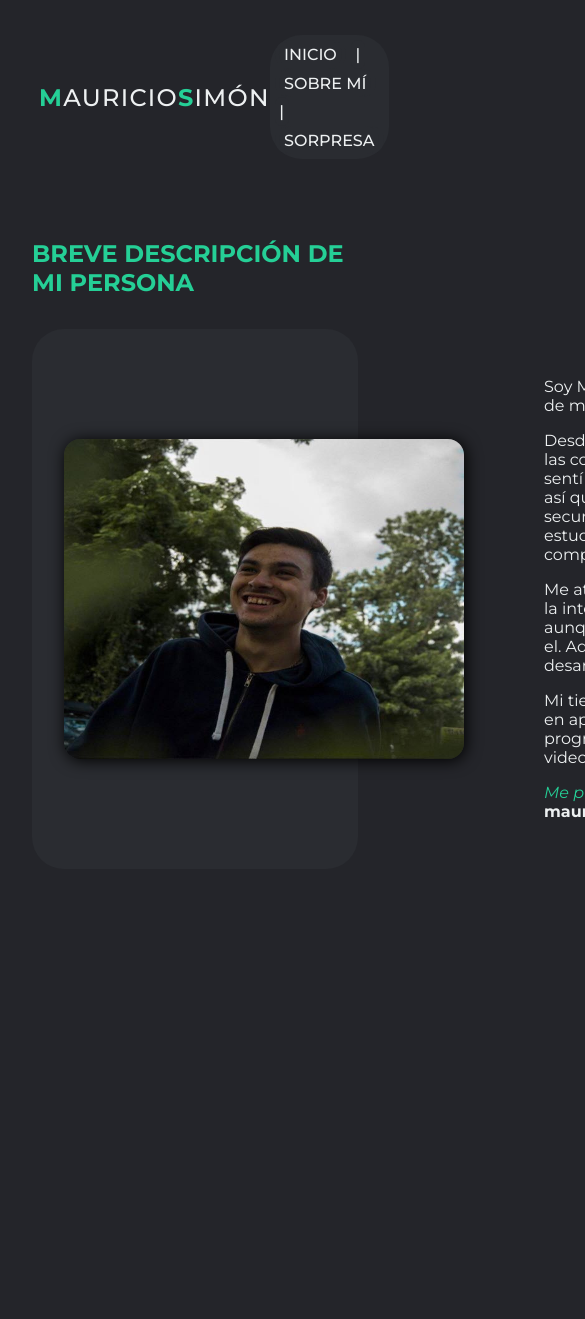
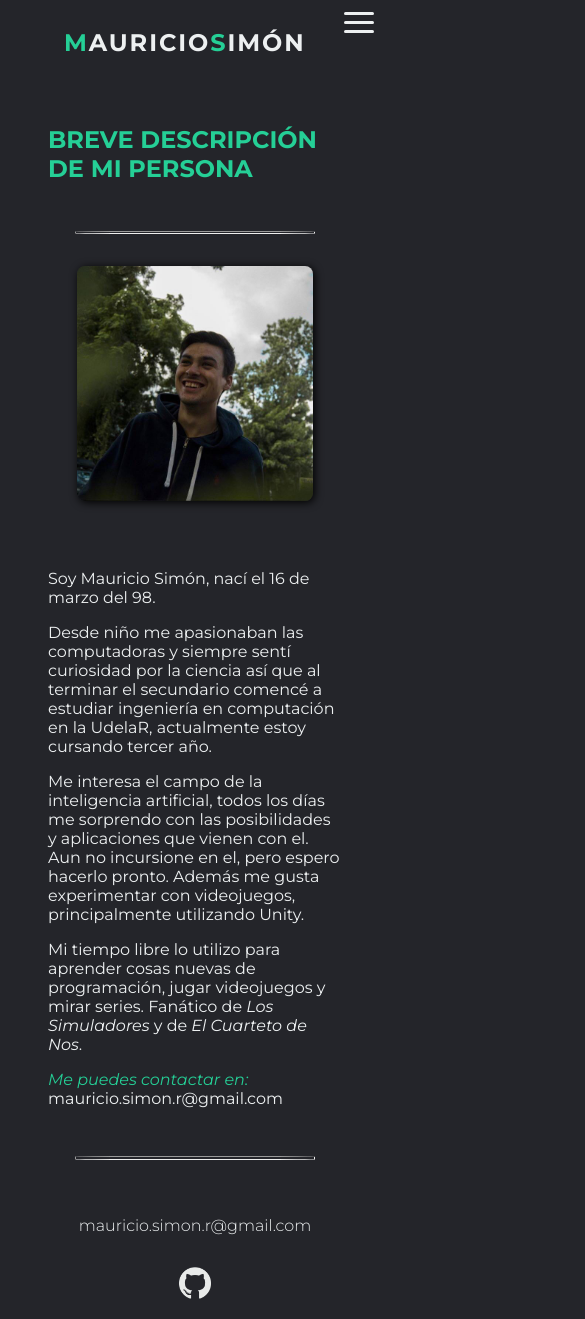
Before and after one commit to msimonr/msimonr.github.io, a plain HTML site: page pages/about.html in a window 390 px wide. Shown: the top 1319 px of the page, 585 px wide, since content can reach past the window. Before the commit the page ends 933 px from the top, so only its background shows below. Drawn offline with Linux system fonts and the light colour scheme.

Commit message:
responsive inicio & sobre mi

```diff
--- a/pages/about.html
+++ b/pages/about.html
@@ -1,5 +1,6 @@
 <!DOCTYPE html>
 <html lang="es">
+
 <head>
     <meta charset="UTF-8">
     <meta http-equiv="X-UA-Compatible" content="IE=edge">
@@ -7,38 +8,71 @@
     <title>Portfolio MS</title>
     <link rel="stylesheet" href="../style.css">
 </head>
+
 <body>
+
     <!-- Navegacion -->
-    <header>
-        <div id="logoName">
-            <p id="logo"><span class="first">M</span>auricio<span class="first">S</span>imón</p>
+    <nav class="navbar">
+        <div class="logoName">
+            <span class="first">M</span>auricio<span class="first">S</span>imón
         </div>
-        <nav class="menu">
-            <ul class="menuLinks">
+        <a href="#" class="toggle-button">
+            <span class="bar"></span>
+            <span class="bar"></span>
+            <span class="bar"></span>
+        </a>
+        <div class="navbar-links">
+            <ul>
                 <li><a href="../index.html">Inicio</a></li>
-                <li class="separador">|</li>
                 <li><a href="about.html">Sobre mí</a></li>
-                <li class="separador">|</li>
-                <li><a href="snake.html"> Sorpresa</a></li>
+                <li><a href="snake.html"> Snake</a></li>
             </ul>
-        </nav>
-    </header>
+        </div>
+    </nav>
     <!-- Navegacion -->
-    <div class="contentBox">
-        <h2>Breve descripción de mi persona</h2>
-        <!-- <p>Una lista de algunos proyectos personales con el fin de practicar o aprender una determinada habilidad o tecnología.</p> -->
-        <div class="box">
-            <img class="img perfil" src="../img/me.jpg">
-                <div class="description-box">
-                    <!-- <h3><a href="https://play.google.com/store/apps/details?id=com.dinouy.flexiblestickman&hl=es_UY">Flexible Stickman</a></h3> -->
-                    <p>Soy Mauricio Simón, nací el 16 de marzo del 98.</p>
-                    <p>Desde niño me apasionaban las computadoras y siempre sentí curiosidad por la ciencia así que al terminar el secundario comencé a estudiar ingeniería en computación, en la UdelaR.</p>
-                    <p>Me atrae mucho el campo de la inteligencia artificial, aunque aún no incursione en el. Además me interesa el desarrollo de videojuegos.</p>
-                    <p>Mi tiempo libre lo suelo gastar en aprender cosas nuevas de programación, jugar videojuegos y/o mirar series.</p>
-                    <p><span class="resalte">Me puedes contactar en:</span> <b>mauricio.simon.r@gmail.com</b></p>
-                </div>
+
+    <!-- Contenido -->
+    <div class="container">
+        <div class="container-head">
+            <h2>Breve descripción de mi persona</h2>
         </div>
+        <hr class="divisor">
+        <div class="container-row">
+            <div class="row-img">
+                <img id="img-perfil" src="../img/me.jpg">
+            </div>
+            <div class="row-description mi-persona">
+                <p>Soy Mauricio Simón, nací el 16 de marzo del 98.</p>
+                <p>Desde niño me apasionaban las computadoras y siempre sentí curiosidad por la ciencia así que al terminar el secundario comencé a estudiar ingeniería en computación en la UdelaR, actualmente estoy cursando tercer año.</p>
+                <p>Me interesa el campo de la inteligencia artificial, todos los días me sorprendo con las posibilidades y aplicaciones que vienen con el. Aun no incursione en el, pero espero hacerlo pronto. Además me gusta experimentar con videojuegos,
+                    principalmente utilizando Unity.</p>
+                <p>Mi tiempo libre lo utilizo para aprender cosas nuevas de programación, jugar videojuegos y mirar series. Fanático de <a href="https://es.wikipedia.org/wiki/Los_simuladores" target="_blank">Los Simuladores</a> y de <a href="https://www.youtube.com/watch?v=S_roMeig-YQ"
+                        target="_blank">El Cuarteto de Nos</a>.</p>
+                <p><span class="resalte">Me puedes contactar en:</span> mauricio.simon.r@gmail.com</p>
+            </div>
+        </div>
+        <hr class="divisor">
     </div>
+
+    </div>
+
+    <!-- Contenido -->
+
+
+    <!-- Footer -->
+    <footer>
+        <div class="footer">
+            <p>mauricio.simon.r@gmail.com</p>
+            <div class="social-img">
+                <a href="https://github.com/msimonr" target="_blank"><img src="../img/GitHub-Mark-120px-plus.png"></a>
+            </div>
+            <!-- <p>mauricio.simon.r@gmail.com</p> -->
+        </div>
+    </footer>
+    <!-- Footer -->
+
+
 </body>
-<script src="game/game.js"></script>
+<script src="scritps/web.js"></script>
+
 </html>
--- a/style.css
+++ b/style.css
@@ -1,11 +1,10 @@
+/* Fuente montserrat */
 
-/* Fuente montserrat */
 @import url('https://fonts.googleapis.com/css2?family=Montserrat:ital,wght@0,100;0,200;0,300;0,400;0,500;0,600;0,700;0,800;0,900;1,100;1,200;1,300;1,400;1,500;1,600;1,700;1,800;1,900&display=swap');
-
-:root{
+:root {
     --background: #24252A;
     --font-color: #edf0f1;
-    --detalle:  #25cf96;
+    --detalle: #25cf96;
     --background-nav: #2a2c31;
     /*  #1d1e22
         #2e3036
@@ -13,8 +12,11 @@
     */
 }
 
+* {
+    box-sizing: border-box;
+}
 
-body{
+body {
     box-sizing: border-box;
     margin: 0;
     padding: 0;
@@ -23,20 +25,12 @@ body{
     color: var(--font-color);
 }
 
-
-li, header p, li a{
-    font-weight: 500;
-    font-size: 1.0em;
-    color: var(--font-color);
-    text-decoration: none;
-}
-
-#logoName{
+#logoName {
     text-transform: uppercase;
     letter-spacing: 0.08em;
 }
 
-.first{
+.first {
     color: var(--detalle);
     font-weight: bold;
 }
@@ -44,167 +38,236 @@ li, header p, li a{
 
 /* A PARTIR DE ACA PARA LO RESPONSIVE */
 
-.container{
+
+/* NavBar */
+
+.navbar {
+    margin: 1em 1em 0 1em;
+    display: flex;
+    justify-content: space-between;
+    align-items: center;
+}
+
+.logoName {
+    font-size: 1.5em;
+    text-transform: uppercase;
+    font-weight: bolder;
+    letter-spacing: 0.08em;
+    margin: .5em;
+    margin-left: 2em;
+}
+
+.navbar-links {
+    margin-right: 1em;
+    border-radius: 1.5em;
+    padding-left: 1em;
+    padding-right: 1em;
+    background-color: var(--background-nav);
+}
+
+.navbar-links ul {
+    margin: 0;
+    padding: 0;
+    display: flex;
+}
+
+.navbar-links li {
+    list-style: none;
+}
+
+.navbar-links li a {
+    text-transform: uppercase;
+    text-decoration: none;
+    color: var(--font-color);
+    padding: 1em;
+    display: block;
+    transition: all 0.3s ease 0s;
+}
+
+.navbar-links li a:hover {
+    color: var(--detalle);
+}
+
+
+/* toggle */
+
+.toggle-button {
+    position: absolute;
+    top: .75em;
+    right: 1em;
+    display: none;
+    flex-direction: column;
+    justify-content: space-between;
+    width: 30px;
+    height: 21px;
+    transition: all 0.3s ease 0s;
+}
+
+.toggle-button .bar {
+    height: 3px;
+    width: 100%;
+    background-color: var(--font-color);
+    border-radius: 10px;
+}
+
+.toggle-button.ok {
+    transform: rotate(-45deg);
+}
+
+@media (max-width: 700px) {
+    .toggle-button {
+        display: flex;
+    }
+    .navbar-links {
+        display: none;
+        width: 100%;
+        border-radius: 0em;
+    }
+    .navbar {
+        flex-direction: column;
+        align-items: flex-start;
+    }
+    .navbar-links ul {
+        flex-direction: column;
+        width: 100%;
+    }
+    .navbar-links li {
+        text-align: center;
+        border-top: 0.01em solid var(--background);
+        border-bottom: 0.01em solid var(--background);
+    }
+    .navbar-links li a {
+        padding: .5em 1em;
+    }
+    .navbar-links.active {
+        display: flex;
+    }
+}
+
+
+/* Fin NavBar */
+
+.container {
     display: block;
     padding: 1em;
 }
 
-.container-row{
+.container-row {
     display: flex;
 }
 
-.container-head{
+.container-head {
     margin-left: 1em;
+    padding: 1em;
 }
 
-.row-img, .row-description{
+.row-img,
+.row-description {
     display: inline-block;
 }
 
-.row-img, .row-description{
+.row-img,
+.row-description {
     margin: 1em;
     padding: 1em;
 }
 
-.divisor{
+.divisor {
     width: 15em;
     color: var(--background-nav);
     height: 0.2em;
     border-radius: 25%;
 }
 
+#img-perfil {
+    max-width: 20em;
+    border-radius: 0.5em;
+    box-shadow: 0.1em 0.1em 0.5em black;
+}
+
 @media (max-width: 1000px) {
-    .container-row{
+    .container-row {
         display: block;
     }
-    .row-img, .row-description{
+    .row-img,
+    .row-description {
         display: block;
     }
-
-    .row-img{
+    .row-img {
         align-content: center;
         text-align: center;
     }
-
-    .img{
+    .img {
         width: 50%;
         min-width: 25em;
+        margin: 0px auto;
+    }
+    #img-perfil {
+        width: 80%;
+        max-width: 20em;
         margin: 0px auto;
     }
 }
 
 
-
-
-
-
-
-
-
-
-
-
-
 /* Fin del intento responsive */
 
-
-header{
-    display: flex;
-    justify-content: space-between;
-    align-items: center;
-    padding: 1.2em 10%;
-    padding-bottom: 0.5em;
-
- }
-
-.menuLinks{
-    list-style: none;
-    text-transform: uppercase;
-}
-
-.menuLinks li{
-    display: inline-block;
-    padding: 0 1.2em;
-}
-
-.menuLinks li a{
-    transition: all 0.3s ease 0s;
-}
-
-.menuLinks li a:hover{
-    color: var(--detalle);
-}
-
-.menuLinks, .menuLinks li, .menuLinks li a {
-    background-color: var(--background-nav);
-    padding: 0.3em;
-    border-radius: 2em;
-}
-
-
-#game {
-    border: 0.1em solid var(--detalle);
-    box-shadow: 0.1em 0.1em 1em black;
-    display:block;
-    margin: 5em auto;
-}
-
-
-.contentBox{
-    margin: 1em;
-    padding: 1em;
-}
-
-h2{
+h2 {
     color: var(--detalle);
     margin: 1em 0;
     text-transform: uppercase;
 }
 
-.contentBox p{
-    margin: 1em 0;
-}
-
-.box{
-    padding: 2em;
-    margin: 2em auto;
-    display: flex;
-    align-items: center;
-    justify-content:space-evenly;
-    background-color: var(--background-nav);
-    border-radius: 2em;
-}
-
 .img {
-    border-radius: 1em;
-    box-shadow: 0.1em 0.1em 1em black;
+    border-radius: 0.5em;
+    box-shadow: 0.1em 0.1em 0.5em black;
     max-width: 50em;
 }
 
-/* .box p{
-    padding: 2em;
-    width: 50%;
-    border-radius: 2em;
-} */
-
-.description-box{
-    margin: auto 5em;
-}
-
-.resalte{
+.resalte {
     font-style: italic;
     color: var(--detalle);
 }
 
-h3 a{
+h3 a {
     text-decoration: none;
     color: var(--detalle);
 }
 
-#logo{
-    font-size: 1.5em;
+.footer {
+    margin-top: 2em;
+    text-align: center;
 }
 
-.perfil{
-    max-height: 20em;
+.footer img {
+    filter: invert(100%);
+    width: 2em;
+    margin: 1em;
+    transition: all 0.3s ease 0s;
 }
+
+.footer img:hover {
+    transform: translateX(10%);
+    /* width: 2.2em; */
+}
+
+.footer p {
+    /* font-size: 1em; */
+    font-weight: 300;
+}
+
+
+/* ventana de snake */
+
+#game {
+    border: 0.1em solid var(--detalle);
+    box-shadow: 0.1em 0.1em 1em black;
+    display: block;
+    margin: 5em auto;
+}
+
+.mi-persona a {
+    text-decoration: none;
+    color: var(--font-color);
+    font-style: italic;
+}
```
Also changed, not shown: index.html (+47 -18 lines), scritps/web.js (added, +8 -0 lines), img/GitHub-Mark-120px-plus.png (added), img/flexible_stickman_1.jpg (deleted).
